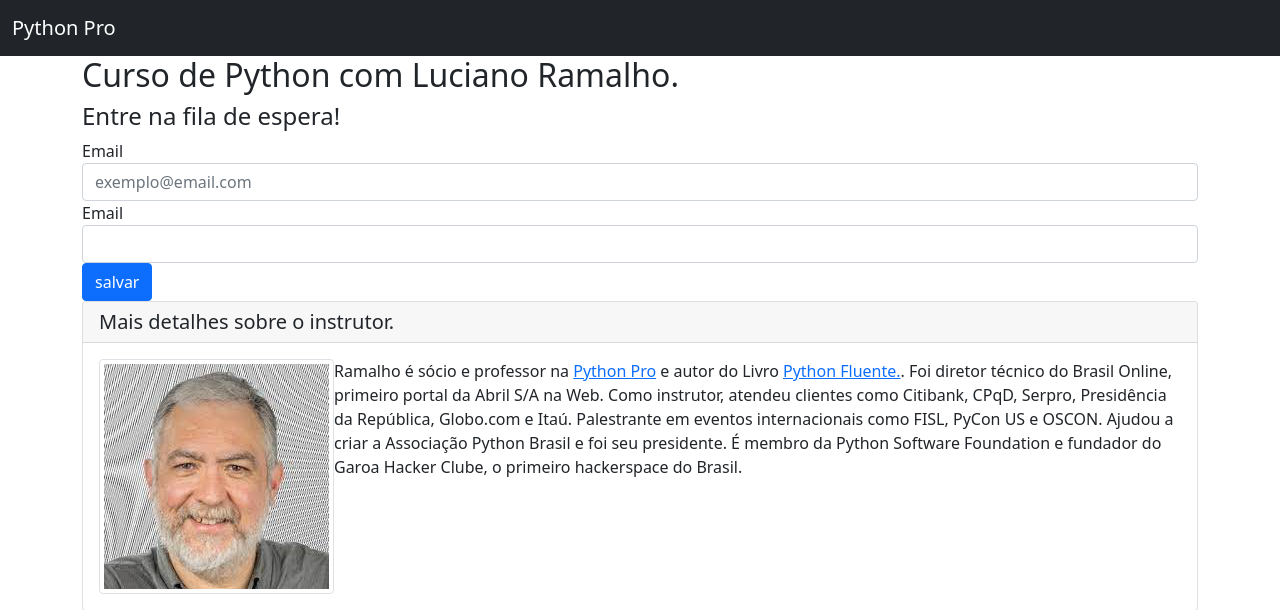
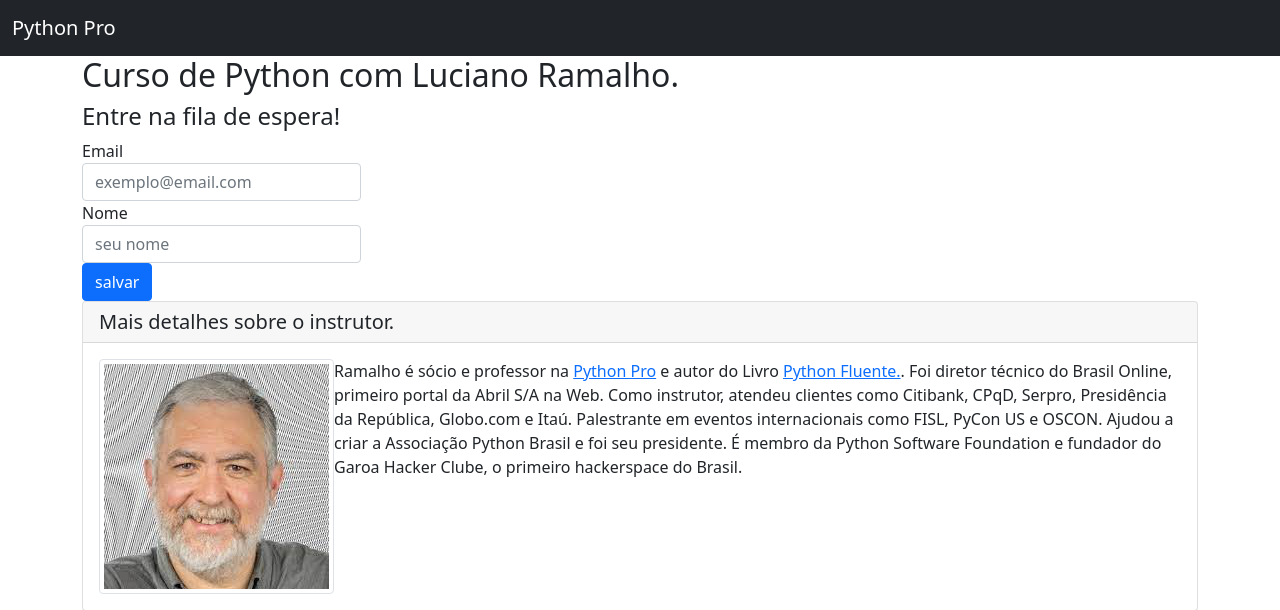
Before and after one commit to Tiago1Figueira/curso_django, a Django app: page / in a window 1280 px wide. Shown: the top 610 px of the page. Run offline with Django 3.2, Linux system fonts and the light colour scheme; some libraries are stand-ins or nearby versions.

Commit message:
Atualização home.html com o novo código do bootstrap. close # 158

```diff
--- a/pypro/base/templates/base/home.html
+++ b/pypro/base/templates/base/home.html
@@ -47,14 +47,16 @@
                         <form action="https://herokuapp.us14.list-manage.com/subscribe/post?u=a27fdad008252b29f4fb5bfea&amp;id=4d838d0b98"
                               method="post" id="mc-embedded-subscribe-form" name="mc-embedded-subscribe-form"
                               class="form-row align-items-center" target="_blank" novalidate>
-                      <div class="form-row align-items-center">
+                      <div class="col-sm-3">
                         <div class="col-auto">
                           <label class="sr-only" for="mce-EMAIL">Email</label>
-                          <input type="email" value="" name="EMAIL" class="form-control required " id="mce-EMAIL" placeholder="exemplo@email.com">
+                          <input type="email" value="" name="EMAIL" class="form-control required " id="mce-EMAIL"
+                                 placeholder="exemplo@email.com">
                         </div>
                           <div class="col-auto">
-                          <label class="sr-only" for="mce-FNAME">Email</label>
-                          <input type="text" value="" name="FNAME" class="form-control" id="mce-FNAME">
+                          <label class="sr-only" for="mce-FNAME">Nome</label>
+                          <input type="text" value="" name="FNAME" class="form-control" id="mce-FNAME"
+                                 placeholder="seu nome">
                         </div>
 
                           <!-- real people should not fill this in and expect good things - do not remove this or risk form bot signups-->
@@ -69,7 +71,7 @@
                         </div>
                       </div>
                     </form>
-
+                    <!-- End Bootstrap auto-sizing -->
             </div>
 
 			<div class="row">
```
